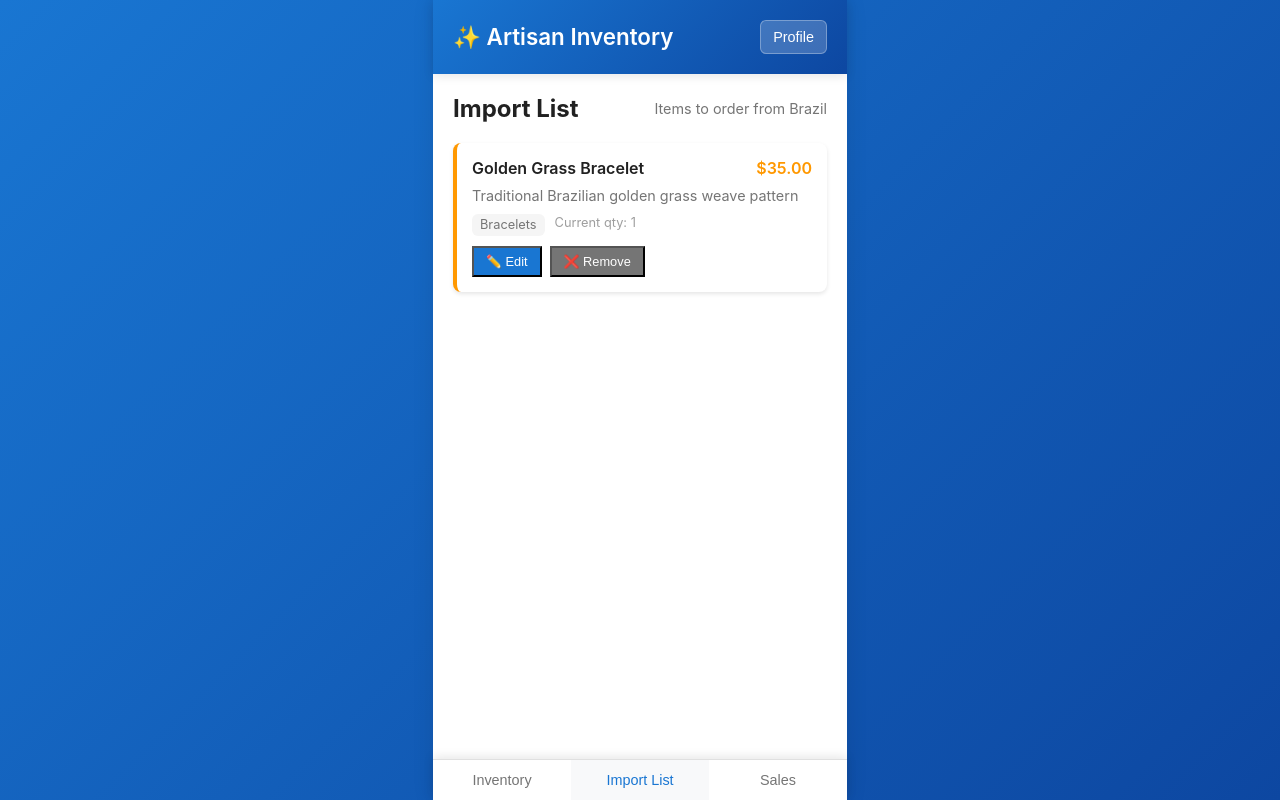
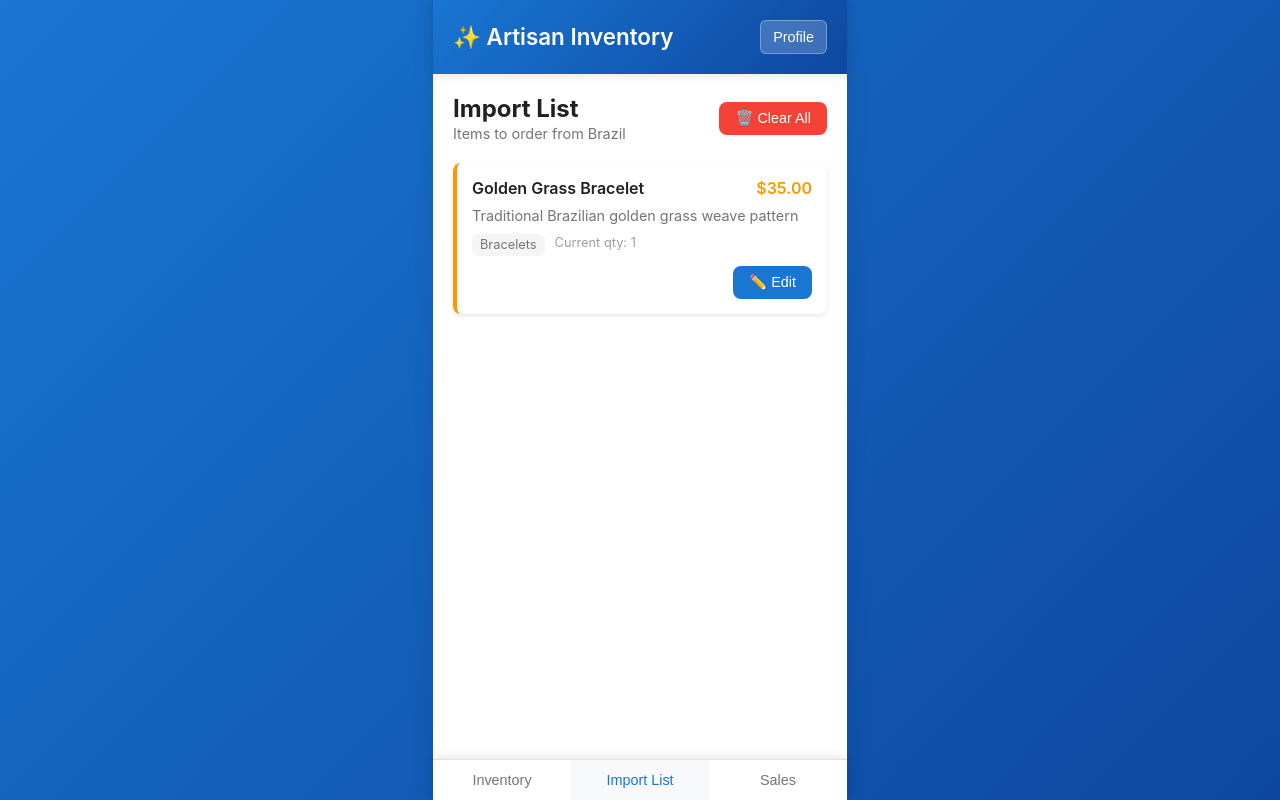
Before and after one commit to herbertmoroni/artisan-inventory-manager, an Angular app: page /import in a window 1280 px wide. Built offline with nearby package versions, Linux system fonts and the light colour scheme.

Commit message:
import navigation fixed

```diff
--- a/src/app/components/item-form/item-form.component.ts
+++ b/src/app/components/item-form/item-form.component.ts
@@ -95,12 +95,18 @@ export class ItemFormComponent implements OnInit {
         this.inventoryService.addItem(item);
       }
 
-      this.router.navigate(['/dashboard']);
+      this.goBack();
     }
   }
 
   onCancel() {
-    this.router.navigate(['/dashboard']);
+    this.goBack();
+  }
+
+  private goBack() {
+    // Check if we came from import page
+    const returnUrl = this.route.snapshot.queryParams['returnUrl'] || '/dashboard';
+    this.router.navigate([returnUrl]);
   }
 
   triggerCamera() {
--- a/src/app/pages/import-list/import-list.component.css
+++ b/src/app/pages/import-list/import-list.component.css
@@ -13,7 +13,7 @@
     margin-bottom: 20px;
   }
 
-  .page-header h2 {
+  .header-text h2 {
     color: var(--text-primary);
     margin: 0;
   }
@@ -21,6 +21,23 @@
   .page-subtitle {
     color: var(--text-secondary);
     font-size: 0.9rem;
+  }
+
+  .clear-all-btn {
+    background: var(--danger, #f44336);
+    color: white;
+    border: none;
+    padding: 8px 16px;
+    border-radius: 8px;
+    font-weight: 500;
+    cursor: pointer;
+    transition: all 0.2s;
+    font-size: 0.9rem;
+  }
+
+  .clear-all-btn:active {
+    transform: scale(0.97);
+    background: #d32f2f;
   }
 
   .import-item {
@@ -77,17 +94,24 @@
 
   .import-actions {
     display: flex;
-    gap: 8px;
+    justify-content: flex-end;
   }
 
-  .btn-small {
-    padding: 6px 12px;
-    font-size: 0.8rem;
+  .item-btn {
+    padding: 8px 16px;
+    border: none;
+    border-radius: 8px;
+    font-weight: 500;
+    cursor: pointer;
+    transition: all 0.2s;
+    font-size: 0.9rem;
+    background: var(--primary-color);
+    color: white;
   }
 
-  .btn-secondary {
-    background: var(--text-secondary);
-    color: white;
+  .item-btn:active {
+    transform: scale(0.97);
+    background: #1565c0;
   }
 
   .empty-state {
@@ -105,3 +129,118 @@
     margin-bottom: 8px;
     color: var(--text-secondary);
   }
+
+  /* Confirmation Overlay */
+  .confirmation-overlay {
+    position: fixed;
+    top: 0;
+    left: 0;
+    right: 0;
+    bottom: 0;
+    background: rgba(255, 255, 255, 0.95);
+    display: flex;
+    align-items: center;
+    justify-content: center;
+    z-index: 1000;
+    backdrop-filter: blur(2px);
+    animation: fadeIn 0.2s ease-out;
+  }
+
+  .confirmation-modal {
+    background: var(--surface);
+    border-radius: 16px;
+    box-shadow: 0 20px 40px rgba(0, 0, 0, 0.15);
+    max-width: 320px;
+    width: 90%;
+    overflow: hidden;
+    animation: slideUp 0.3s ease-out;
+    border: 1px solid #e0e0e0;
+  }
+
+  .confirmation-header {
+    padding: 20px 20px 0;
+    text-align: center;
+  }
+
+  .confirmation-header h3 {
+    margin: 0;
+    font-size: 1.3rem;
+    font-weight: 600;
+    color: var(--danger, #f44336);
+  }
+
+  .confirmation-body {
+    padding: 16px 20px;
+    text-align: center;
+  }
+
+  .confirmation-body p {
+    margin: 0 0 12px 0;
+    color: var(--text-primary);
+    line-height: 1.4;
+  }
+
+  .warning-text {
+    font-size: 0.9rem;
+    color: var(--text-secondary) !important;
+    font-style: italic;
+  }
+
+  .confirmation-actions {
+    padding: 0 20px 20px;
+    display: flex;
+    gap: 12px;
+  }
+
+  .modal-btn {
+    flex: 1;
+    padding: 12px 16px;
+    border: none;
+    border-radius: 8px;
+    font-weight: 500;
+    cursor: pointer;
+    transition: all 0.2s;
+    font-size: 0.9rem;
+  }
+
+  .modal-btn:active {
+    transform: scale(0.97);
+  }
+
+  .btn-cancel {
+    background: #f5f5f5;
+    color: var(--text-secondary);
+  }
+
+  .btn-cancel:active {
+    background: #eeeeee;
+  }
+
+  .btn-confirm {
+    background: var(--danger, #f44336);
+    color: white;
+  }
+
+  .btn-confirm:active {
+    background: #d32f2f;
+  }
+
+  @keyframes fadeIn {
+    from {
+      opacity: 0;
+    }
+    to {
+      opacity: 1;
+    }
+  }
+
+  @keyframes slideUp {
+    from {
+      opacity: 0;
+      transform: translateY(30px) scale(0.9);
+    }
+    to {
+      opacity: 1;
+      transform: translateY(0) scale(1);
+    }
+  }
--- a/src/app/pages/import-list/import-list.component.html
+++ b/src/app/pages/import-list/import-list.component.html
@@ -1,8 +1,15 @@
 <div class="import-list">
     <div class="main-content">
       <div class="page-header">
-        <h2>Import List</h2>
-        <span class="page-subtitle">Items to order from Brazil</span>
+        <div class="header-text">
+          <h2>Import List</h2>
+          <span class="page-subtitle">Items to order from Brazil</span>
+        </div>
+        <button *ngIf="(importItems$ | async)?.length! > 0"
+                class="clear-all-btn"
+                (click)="onClearAll()">
+          🗑️ Clear All
+        </button>
       </div>
 
       <div *ngFor="let item of importItems$ | async" class="import-item">
@@ -18,11 +25,8 @@
           </div>
         </div>
         <div class="import-actions">
-          <button class="item-btn btn-edit btn-small" (click)="onEditItem(item)">
+          <button class="item-btn btn-edit" (click)="onEditItem(item)">
             ✏️ Edit
-          </button>
-          <button class="item-btn btn-secondary btn-small" (click)="removeFromImportList(item)">
-            ❌ Remove
           </button>
         </div>
       </div>
@@ -34,3 +38,24 @@
       </div>
     </div>
   </div>
+
+  <!-- Clear All Confirmation Overlay -->
+  <div *ngIf="showClearConfirmation" class="confirmation-overlay" (click)="onCancelClear()">
+    <div class="confirmation-modal" (click)="$event.stopPropagation()">
+      <div class="confirmation-header">
+        <h3>Clear Import List</h3>
+      </div>
+      <div class="confirmation-body">
+        <p>Remove <strong>all items</strong> from your import list?</p>
+        <p class="warning-text">This action cannot be undone.</p>
+      </div>
+      <div class="confirmation-actions">
+        <button class="modal-btn btn-cancel" (click)="onCancelClear()">
+          ❌ Cancel
+        </button>
+        <button class="modal-btn btn-confirm" (click)="onConfirmClearAll()">
+          🗑️ Clear All
+        </button>
+      </div>
+    </div>
+  </div>
--- a/src/app/pages/import-list/import-list.component.ts
+++ b/src/app/pages/import-list/import-list.component.ts
@@ -1,5 +1,6 @@
 import { Component, OnInit } from '@angular/core';
 import { CommonModule } from '@angular/common';
+import { Router } from '@angular/router';
 import { Observable } from 'rxjs';
 import { Item } from '../../models/item';
 import { InventoryService } from '../../services/inventory.service';
@@ -13,19 +14,33 @@ import { InventoryService } from '../../services/inventory.service';
 })
 export class ImportListComponent implements OnInit {
   importItems$: Observable<Item[]>;
+  showClearConfirmation = false;
 
-  constructor(private inventoryService: InventoryService) {
+  constructor(
+    private inventoryService: InventoryService,
+    private router: Router
+  ) {
     this.importItems$ = this.inventoryService.getImportList();
   }
 
   ngOnInit() {}
 
   onEditItem(item: Item) {
-    console.log('Edit import item:', item);
+    this.router.navigate(['/item-form', item._id], {
+      queryParams: { returnUrl: '/import' }
+    });
   }
 
-  removeFromImportList(item: Item) {
-    const updatedItem = { ...item, nextImport: false };
-    this.inventoryService.updateItem(updatedItem);
+  onClearAll() {
+    this.showClearConfirmation = true;
+  }
+
+  onConfirmClearAll() {
+    this.inventoryService.clearImportList();
+    this.showClearConfirmation = false;
+  }
+
+  onCancelClear() {
+    this.showClearConfirmation = false;
   }
 }
--- a/src/app/services/inventory.service.ts
+++ b/src/app/services/inventory.service.ts
@@ -106,6 +106,15 @@ export class InventoryService {
     });
   }
 
+  clearImportList(): void {
+    const currentItems = this.itemsSubject.value;
+    const updatedItems = currentItems.map(item => ({
+      ...item,
+      nextImport: false
+    }));
+    this.itemsSubject.next(updatedItems);
+  }
+
   filterItems(searchTerm: string, category?: ItemCategory): Observable<Item[]> {
     return new Observable(observer => {
       this.items$.subscribe(items => {
```
